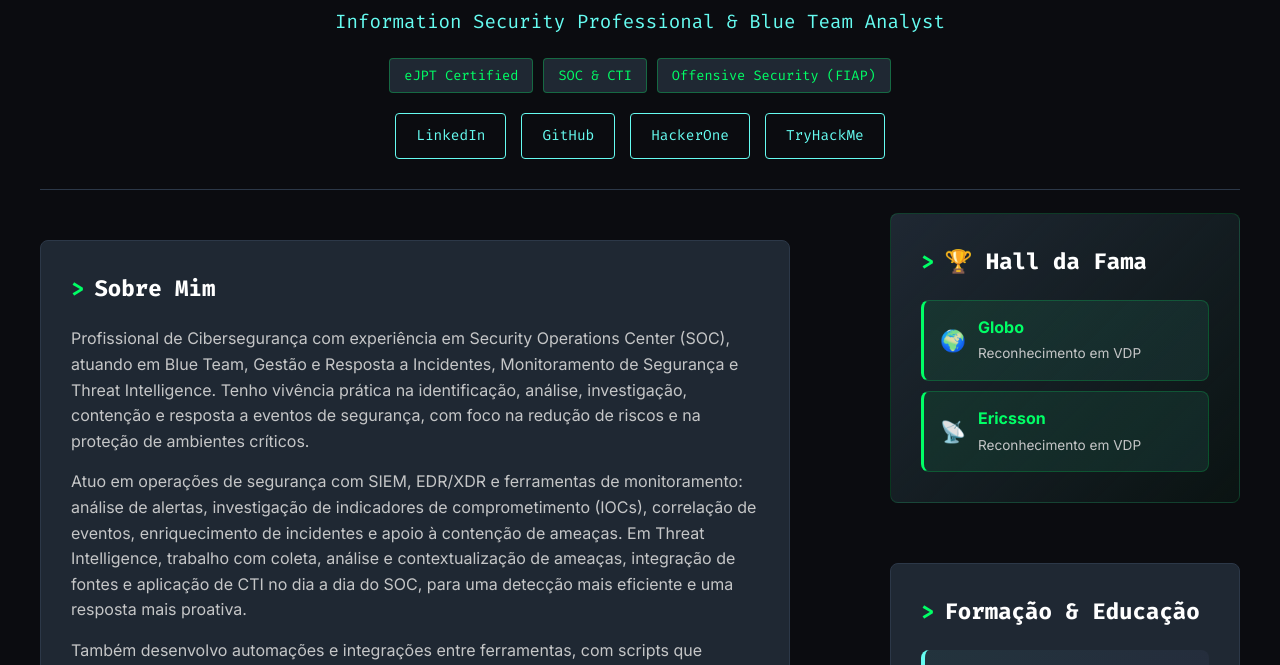
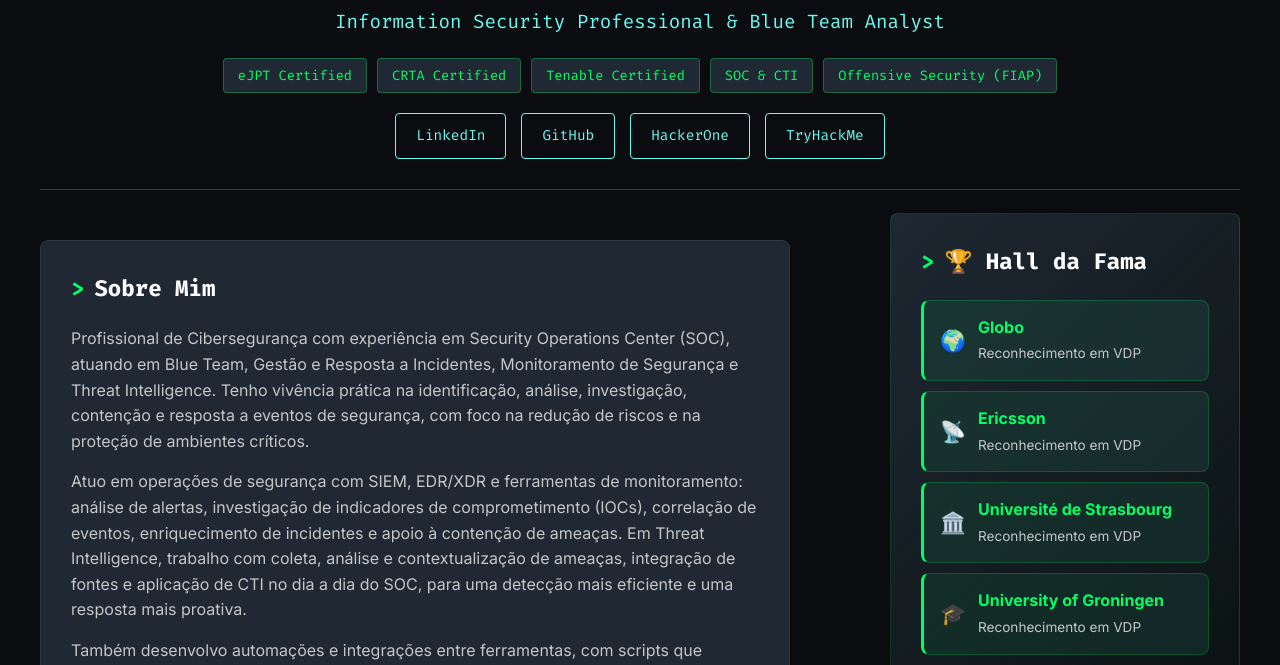
Before and after one commit to bvenzon/bvenzon.github.io, a plain HTML site: page index.html in a window 1280 px wide. Shown: the part 127-792 px from the top of the page. Drawn offline with Linux system fonts and the light colour scheme.

Commit message:
Update index.html

```diff
--- a/index.html
+++ b/index.html
@@ -300,6 +300,8 @@
             <p>Information Security Professional & Blue Team Analyst</p>
             <div class="badges">
                 <span class="badge">eJPT Certified</span>
+                <span class="badge">CRTA Certified</span>
+                <span class="badge">Tenable Certified</span>
                 <span class="badge">SOC & CTI</span>
                 <span class="badge">Offensive Security (FIAP)</span>
             </div>
@@ -401,6 +403,14 @@
                         <span>📡</span>
                         <div><strong>Ericsson</strong><br><small>Reconhecimento em VDP</small></div>
                     </a>
+                    <a href="https://www.unistra.fr/.well-known/hall-of-fame.txt" target="_blank" rel="noopener" class="hof-item">
+                        <span>🏛️</span>
+                        <div><strong>Université de Strasbourg</strong><br><small>Reconhecimento em VDP</small></div>
+                    </a>
+                    <a href="https://www.rug.nl/about-ug/policy-and-strategy/privacy-and-security-at-the-ug/responsible-disclosure?lang=en" target="_blank" rel="noopener" class="hof-item">
+                        <span>🎓</span>
+                        <div><strong>University of Groningen</strong><br><small>Reconhecimento em VDP</small></div>
+                    </a>
                 </div>
             </section>
 
```
